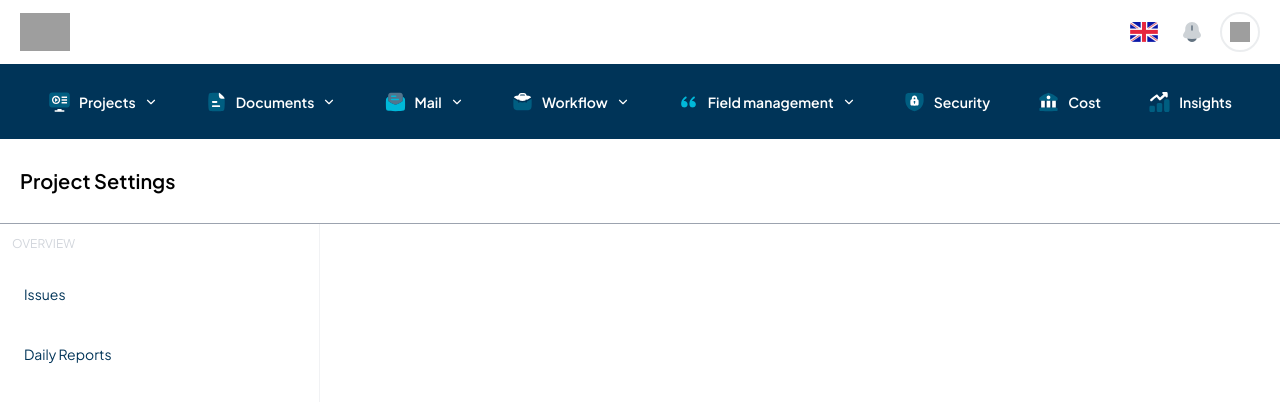
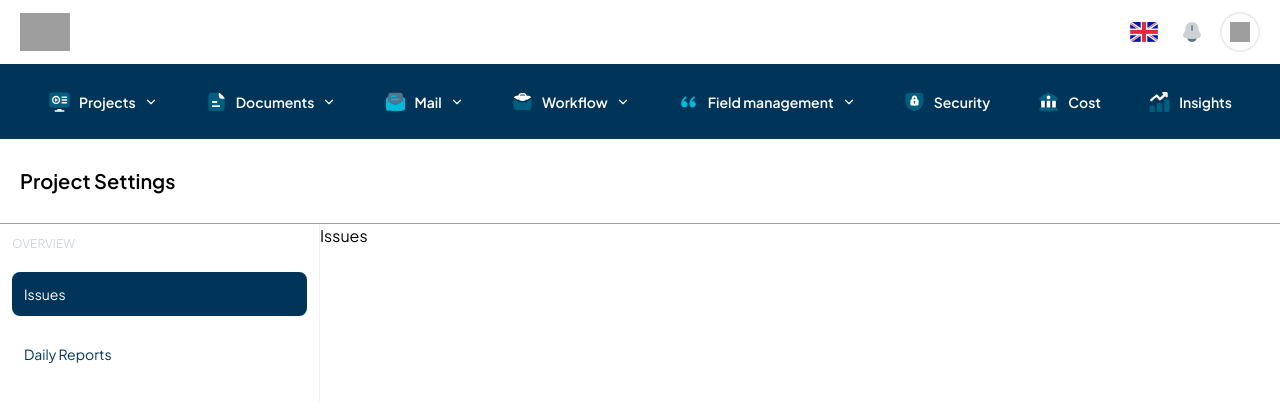
Before and after one commit to BCPAZ/crm-app, a React (Vite) app: page /field-management/issues in a window 1280 px wide. Shown: the top 402 px of the page. Built offline with nearby package versions, Linux system fonts and the light colour scheme; grey boxes are pictures that could not be loaded.

Commit message:
chore : paths updated

```diff
--- a/src/routes/index.jsx
+++ b/src/routes/index.jsx
@@ -16,7 +16,6 @@ import Workflows from "@/views/App/Workflow/Workflows";
 import Templates from "@/views/App/Workflow/Templates";
 import CreateTemplate from "@/views/App/Workflow/CreateTemplate";
 import FieldManagementLayout from "@/layouts/PageLayouts/FieldManagementLayout";
-import ProjectSettings from "@/views/App/FieldManagement/ProjectSettings";
 import Insights from "@/views/App/Insights";
 import Cost from "@/views/App/Cost";
 import InvoiceDetail from "@/views/App/InvoiceDetail";
@@ -24,6 +23,8 @@ import CreateNewInvoice from "@/views/App/CreateNewInvoice";
 import Mail from "@/views/App/Mail/Mail";
 import MailDetail from "@/views/App/Mail/MailDetail";
 import MailLayout from "@/layouts/PageLayouts/MailLayout";
+import Issues from "@/views/App/FieldManagement/Issues";
+import Reports from "@/views/App/FieldManagement/Reports";
 const AppRouter = () => {
   return (
     <Routes>
@@ -50,7 +51,8 @@ const AppRouter = () => {
           <Route path="create-template" element={<CreateTemplate />} />
         </Route>
         <Route path="/field-management/*" element={<FieldManagementLayout />}>
-          <Route path="project-settings" element={<ProjectSettings />} />
+          <Route path="issues" element={<Issues />} />
+          <Route path="reports" element={<Reports />} />
         </Route>
       </Route>
       <Route element={<AuthLayout />}>
--- a/src/utils/constants.jsx
+++ b/src/utils/constants.jsx
@@ -96,11 +96,11 @@ export const navigationLinks = [
     icon : fieldManagement,
     elements : [
       {
-        path : 'field-management/issues',
+        path : 'issues',
         label : 'Issues'
       },
       {
-        path : 'field-management/reports',
+        path : 'reports',
         label : 'Daily Reports'
       },
     ]
--- /dev/null
+++ b/src/views/App/FieldManagement/Issues.jsx
@@ -0,0 +1,7 @@
+const Issues = () => {
+  return (
+    <div>Issues</div>
+  )
+}
+
+export default Issues
--- a/src/views/App/FieldManagement/ProjectSettings.jsx
+++ /dev/null
@@ -1,11 +0,0 @@
-const ProjectSettings = () => {
-  return (
-    <section className="px-[60px] py-6">
-      <div className="siteContainer">
-        <h1 className="text-xl font-semibold">Names and designations</h1>
-      </div>
-    </section>
-  )
-}
-
-export default ProjectSettings
--- /dev/null
+++ b/src/views/App/FieldManagement/Reports.jsx
@@ -0,0 +1,7 @@
+const Reports = () => {
+  return (
+    <div>Reports</div>
+  )
+}
+
+export default Reports
```
